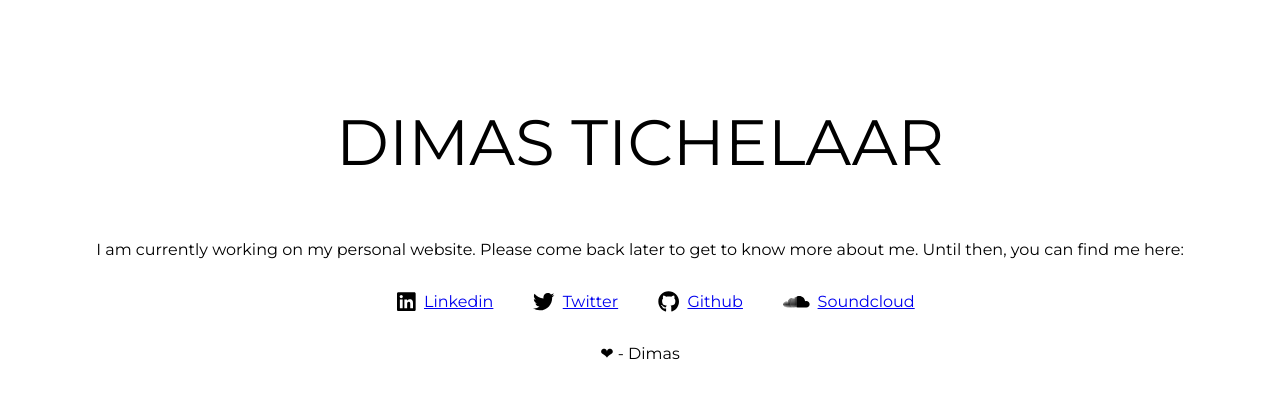
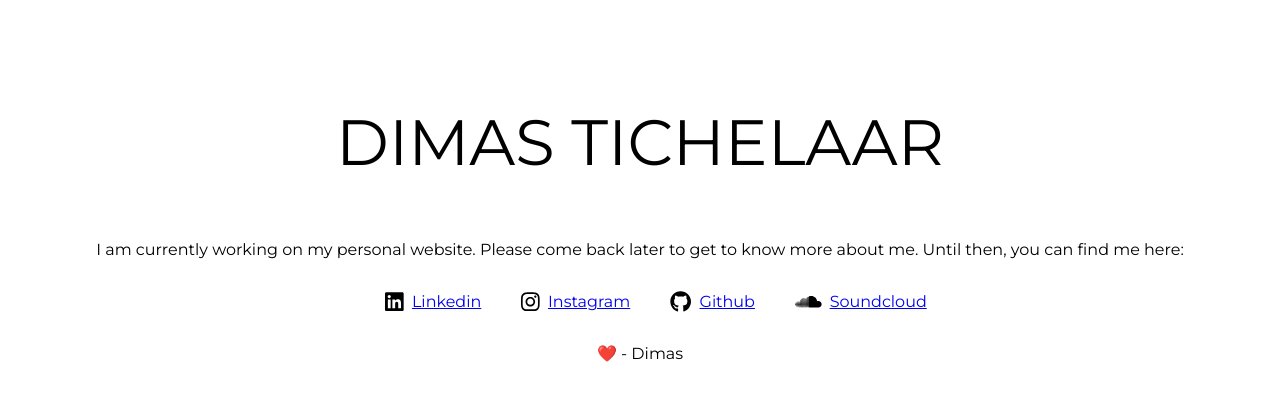
Before and after one commit to dimas91/dimas-page, a React (Create React App) app: page / in a window 1280 px wide. Shown: the top 400 px of the page. Built offline with nearby package versions, Linux system fonts and the light colour scheme.

Commit message:
✨ Remove Twitter, add Instagram

```diff
--- a/src/components/Home.tsx
+++ b/src/components/Home.tsx
@@ -7,11 +7,12 @@ function Home() {
       <p>I am currently working on my personal website. Please come back later to get to know more about me. Until then, you can find me here:</p>
       <ul style={{ display: "flex", justifyContent: "space-between", gap: "2em" }}>
         <li><i className={"fab fa-linkedin fa-lg"}></i><a href="https://www.linkedin.com/in/dimas-tichelaar/" target="_blank" rel="noreferrer" style={{ padding: "0em .5em" }}>Linkedin</a></li>
-        <li><i className={"fab fa-twitter fa-lg"}></i><a href="https://twitter.com/Dimas091" target="_blank" rel="noreferrer" style={{ padding: "0em .5em" }}>Twitter</a></li>
+        {/* <li><i className={"fab fa-twitter fa-lg"}></i><a href="https://twitter.com/Dimas091" target="_blank" rel="noreferrer" style={{ padding: "0em .5em" }}>Twitter</a></li> */}
+        <li><i className={"fab fa-instagram fa-lg"}></i><a href="https://www.instagram.com/dimas91" target="_blank" rel="noreferrer" style={{ padding: "0em .5em" }}>Instagram</a></li>
         <li><i className={"fab fa-github fa-lg"}></i><a href="https://github.com/dimas91" target="_blank" rel="noreferrer" style={{ padding: "0em .5em" }}>Github</a></li>
         <li><i className={"fab fa-soundcloud fa-lg"}></i><a href="https://soundcloud.com/dimas-music" target="_blank" rel="noreferrer" style={{ padding: "0em .5em" }}>Soundcloud</a></li>
       </ul>
-      <p>❤ - Dimas</p>
+      <p>❤️ - Dimas</p>
     </div>
   )
 }
```
